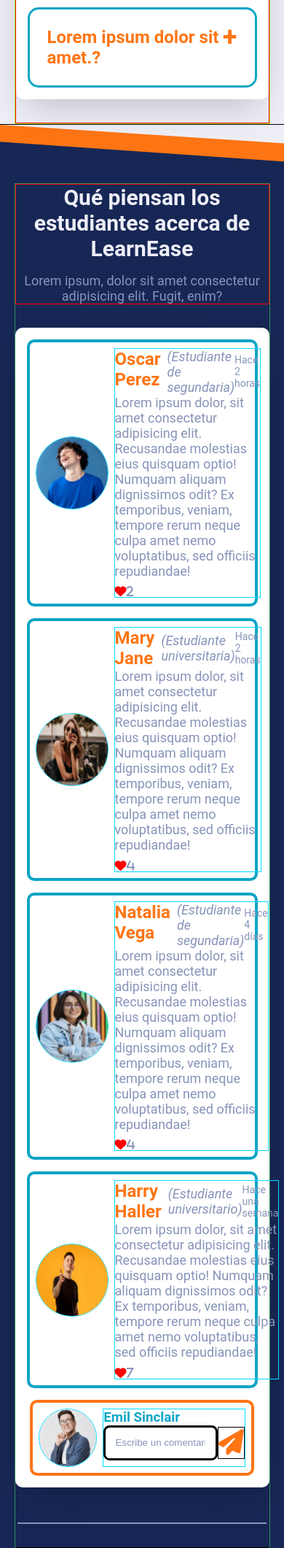
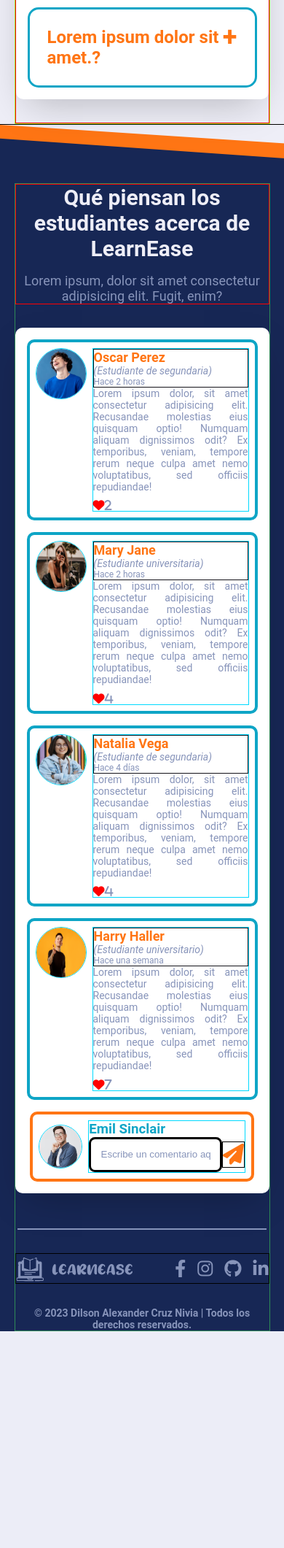
Before and after one commit to Dilson24/Project-Learn-Ease, a PHP site: page / in a window 390 px wide. Shown: the part 4114-6235 px from the top of the page at 73% size. After the commit the page ends 5938 px from the top, so only its background shows below. Run offline with PHP 8.4, Linux system fonts and the light colour scheme.

Commit message:
[UPD] footer movil desing

```diff
--- a/Public/Css/Home/Landigpage/index.css
+++ b/Public/Css/Home/Landigpage/index.css
@@ -947,12 +947,14 @@
     transform: translateY(-5px);
     transition: transform 0.3s ease-in-out;
 }
-.linkedin i:hover{
+
+.linkedin i:hover {
     color: #FFFFFF;
     transform: translateY(-5px);
     transition: transform 0.3s ease-in-out;
 }
-.contact-us{
+
+.contact-us {
     font-size: 0.75em;
     margin: 0 auto 0 auto;
     color: var(--Secondary);
@@ -1134,7 +1136,7 @@
     }
 
     /*--- F O O T E R ---*/
-    .commentsTitle{
+    .commentsTitle {
         font-size: 1.875em;
     }
 
@@ -1234,15 +1236,17 @@
     }
 
     /*--- F O O T E R ---*/
-    .footer{
+    .footer {
         background-image: url("../../../../Public/Assets/Img/backgroundBottom768.svg");
         background-size: cover;
     }
-    .footerContent{
+
+    .footerContent {
         margin-top: 5em;
 
     }
-    .containerComments{
+
+    .containerComments {
         width: 100%;
     }
 
@@ -1255,6 +1259,7 @@
     .buttonsLogin .signUp {
         display: none;
     }
+
     .contentImg {
         width: 100%;
         height: 40%;
@@ -1309,16 +1314,75 @@
     }
 
     /*---F O O T E R ---*/
-    .socialMedia{
-        gap:1em;
+    .commentImg {
+        width: 70px;
+        height: 70px;
+        margin: 0 auto auto auto;
+    }
+
+    .infoUser {
+        flex-direction: column;
+        justify-content: space-between;
+        border: 1px solid rgb(20, 19, 26);
+    }
+
+    .nameUser {
+        align-self: flex-start;
+        font-size: 1.125em;
+    }
+
+    .rolUser {
+        margin: 0;
+        font-size: 0.875em;
+    }
+
+    .time {
+        position: absolute;
+        right: 5em;
+        margin-top: 0.25em;
+        font-size: 0.75em;
+    }
+
+    /* .commentUser {
+        margin-top: 3em;
+    } */
+    .commentP {
+        text-align: justify;
+    }
+
+    .socialMedia {
+        gap: 1em;
         height: 1.5em;
     }
+
     .socialMedia i {
         font-size: 1.5em;
     }
-    .contact-us{
+
+    .contact-us {
         text-align: center;
     }
+}
+
+@media screen and (max-width: 400px) {
+    /*---F O O T E R ---*/
+    .time {
+        position: initial;
+        right: initial;
+        margin-top: initial;
+    }
+    .commentP {
+        font-size: 0.875em;
+    }
+    .userImage{
+        width: 60px;
+        height: 60px;
+    }
+    .iconSend {
+        font-size: 1.8em;
+
+    }
+
 }
 
 @media screen and (max-width: 367px) {
@@ -1333,4 +1397,11 @@
     .headerText {
         height: 70%;
     }
+
+    .time {
+        position: initial;
+        right: initial;
+        margin-top: initial;
+    }
+    /*---F O O T E R ---*/
 }
```
